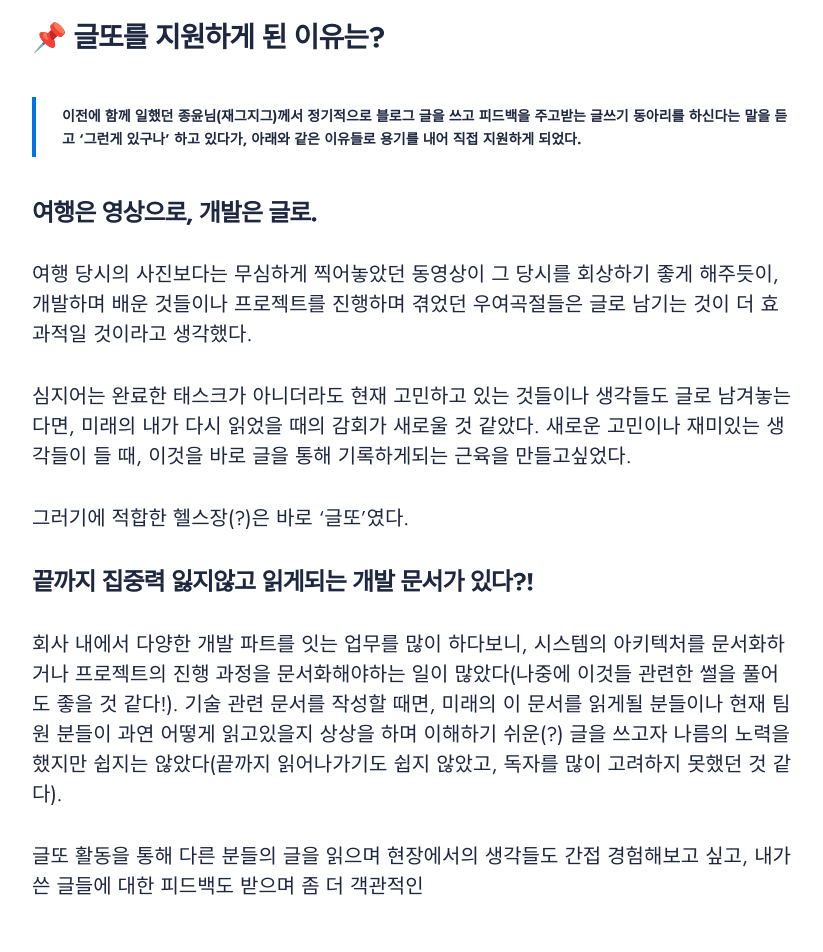
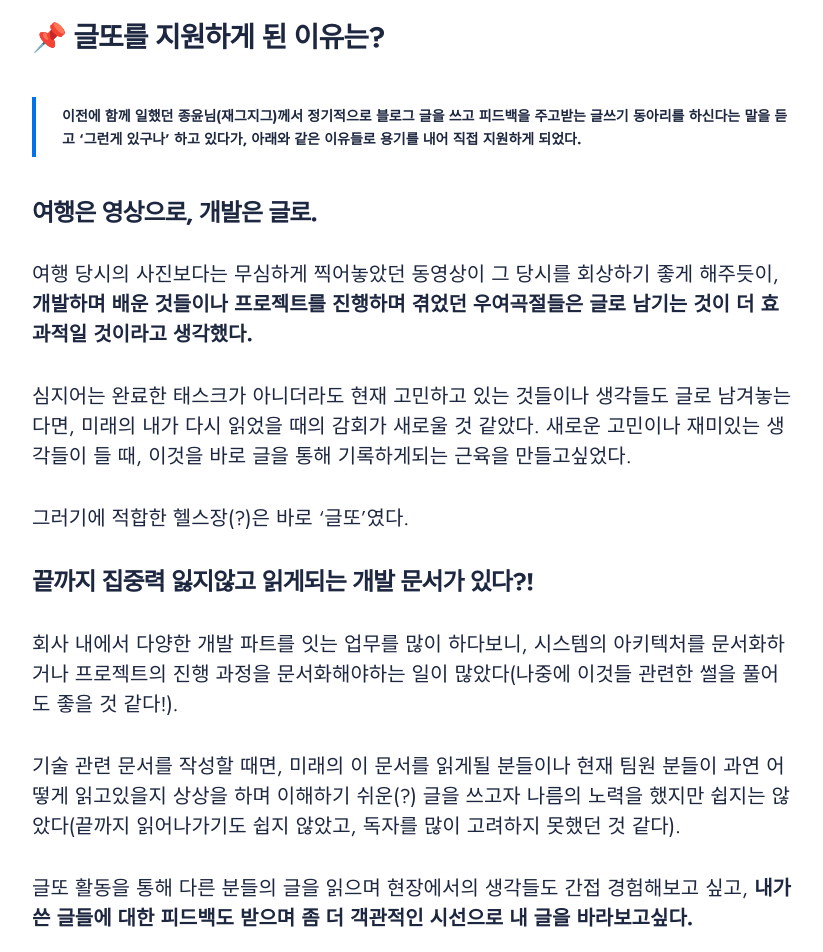
Before and after one commit to itmobrain/itmobrain.github.io, a Jekyll site: the page built from _posts/2021-08-01-글또-6기를-시작하며.md, in a window 1280 px wide and 1400 px high, scrolled down 1101 px. Shown: the top 952 px of the window, without its empty margins (228-1051 px from the left). Built offline with Jekyll 4.4.1, drawn with Linux system fonts in a browser that asks for light colours; nearby versions of some CDN libraries; some of the changed text lies outside the part shown.

Commit message:
1차 글 초안(7)

```diff
--- a/_posts/2021-08-01-글또-6기를-시작하며.md
+++ b/_posts/2021-08-01-글또-6기를-시작하며.md
@@ -28,7 +28,7 @@
 
 ### 여행은 영상으로, 개발은 글로.
 
-여행 당시의 사진보다는 무심하게 찍어놓았던 동영상이 그 당시를 회상하기 좋게 해주듯이, 개발하며 배운 것들이나 프로젝트를 진행하며 겪었던 우여곡절들은 글로 남기는 것이 더 효과적일 것이라고 생각했다.
+여행 당시의 사진보다는 무심하게 찍어놓았던 동영상이 그 당시를 회상하기 좋게 해주듯이, **개발하며 배운 것들이나 프로젝트를 진행하며 겪었던 우여곡절들은 글로 남기는 것이 더 효과적일 것이라고 생각했다.**
 
 심지어는 완료한 태스크가 아니더라도 현재 고민하고 있는 것들이나 생각들도 글로 남겨놓는다면, 미래의 내가 다시 읽었을 때의 감회가 새로울 것 같았다.
 새로운 고민이나 재미있는 생각들이 들 때, 이것을 바로 글을 통해 기록하게되는 근육을 만들고싶었다.
@@ -37,9 +37,11 @@
 
 ### 끝까지 집중력 잃지않고 읽게되는 개발 문서가 있다?!
 
-회사 내에서 다양한 개발 파트를 잇는 업무를 많이 하다보니, 시스템의 아키텍처를 문서화하거나 프로젝트의 진행 과정을 문서화해야하는 일이 많았다(나중에 이것들 관련한 썰을 풀어도 좋을 것 같다!). 기술 관련 문서를 작성할 때면, 미래의 이 문서를 읽게될 분들이나 현재 팀원 분들이 과연 어떻게 읽고있을지 상상을 하며 이해하기 쉬운(?) 글을 쓰고자 나름의 노력을 했지만 쉽지는 않았다(끝까지 읽어나가기도 쉽지 않았고, 독자를 많이 고려하지 못했던 것 같다).
+회사 내에서 다양한 개발 파트를 잇는 업무를 많이 하다보니, 시스템의 아키텍처를 문서화하거나 프로젝트의 진행 과정을 문서화해야하는 일이 많았다(나중에 이것들 관련한 썰을 풀어도 좋을 것 같다!).
 
-글또 활동을 통해 다른 분들의 글을 읽으며 현장에서의 생각들도 간접 경험해보고 싶고, 내가 쓴 글들에 대한 피드백도 받으며 좀 더 객관적인
+기술 관련 문서를 작성할 때면, 미래의 이 문서를 읽게될 분들이나 현재 팀원 분들이 과연 어떻게 읽고있을지 상상을 하며 이해하기 쉬운(?) 글을 쓰고자 나름의 노력을 했지만 쉽지는 않았다(끝까지 읽어나가기도 쉽지 않았고, 독자를 많이 고려하지 못했던 것 같다).
+
+글또 활동을 통해 다른 분들의 글을 읽으며 현장에서의 생각들도 간접 경험해보고 싶고, **내가 쓴 글들에 대한 피드백도 받으며 좀 더 객관적인 시선으로 내 글을 바라보고싶다.**
 
 ***
 
@@ -47,13 +49,13 @@
 
 ### 2021년 상반기를 간단히 돌아보자
 
-- 안드로이드 개발
+- **안드로이드 개발**
 
     ![도기보기](https://user-images.githubusercontent.com/26498433/127769787-8013a149-8ea4-49f5-8945-82c9008b4368.png)
 
     올해는 총 25번의 배포를 진행했으며, 나를 포함하여 2명의 안드로이드 개발팀(?)이 유지되었다. 서비스의 주요 기능 중 하나인 CCTV 스트리밍 관련한 안정화 작업과 새로운 주요 기능인 '움직임 감지/녹화'를 추가하였다. 해당 기능들은 프로젝트 형식으로 진행되었는데, webRTC라던지 안드로이드 멀티쓰레딩 관련한 공부가 필요했다. 스터디를 진행하며 배운점이 많았는데, 막상 돌아보니 기록이 없어서 아쉽다ㅠㅠ
 
-- 뷰어 앱 출시 준비
+- **뷰어 앱 출시 준비**
 
     기존에는 CCTV 영상을 수신하는 웹페이지를 개발하여 카카오톡에서 버튼을 눌러 사용하는 패턴이었는데, 도기리포트라는 부가 기능이 배포되면서 두 기능 사이의 전환이 불편(버튼을 새롭게 눌러 표시된 웹뷰를 다시 들어가야함)하고 매끄럽지 않았다.
 
@@ -61,7 +63,7 @@
 
     이러던 중 우리의 비즈니스 모델과 사용자층 확대를 위해  CCTV 영상 수신, 도기리포트 기능에 커뮤니티 기능을 추가한 새로운 앱을 출시하기로 결정하게 되었고(마케터분이 개발 추진에 많은 자극을 주셨다), 이를 위한 새로운 아키텍처를 구상하는 중이다.
 
-- 머신러닝 프로젝트
+- **머신러닝 프로젝트**
 
     우리의 핵심(?) 기술인 반려동물 행동 인식 모델을 작년부터 여러 시행착오를 겪으며 연구하고 있긴한데, 프로덕트에 적용하기에는 아직 멀다고 판단했다. 하지만 도기리포트를 출시하면서 사용자분들과 우리 기술의 접점을 조금씩 찾아가고 있고, 이를 위한 2주 단위 개인별 프로젝트를 진행하고있다. 덕분에 파이토치나 기본 영상 처리에 익숙해지고있다.
 
```
Also changed, not shown: other parts of _posts/2021-08-01-글또-6기를-시작하며.md (+1 -1 lines).
